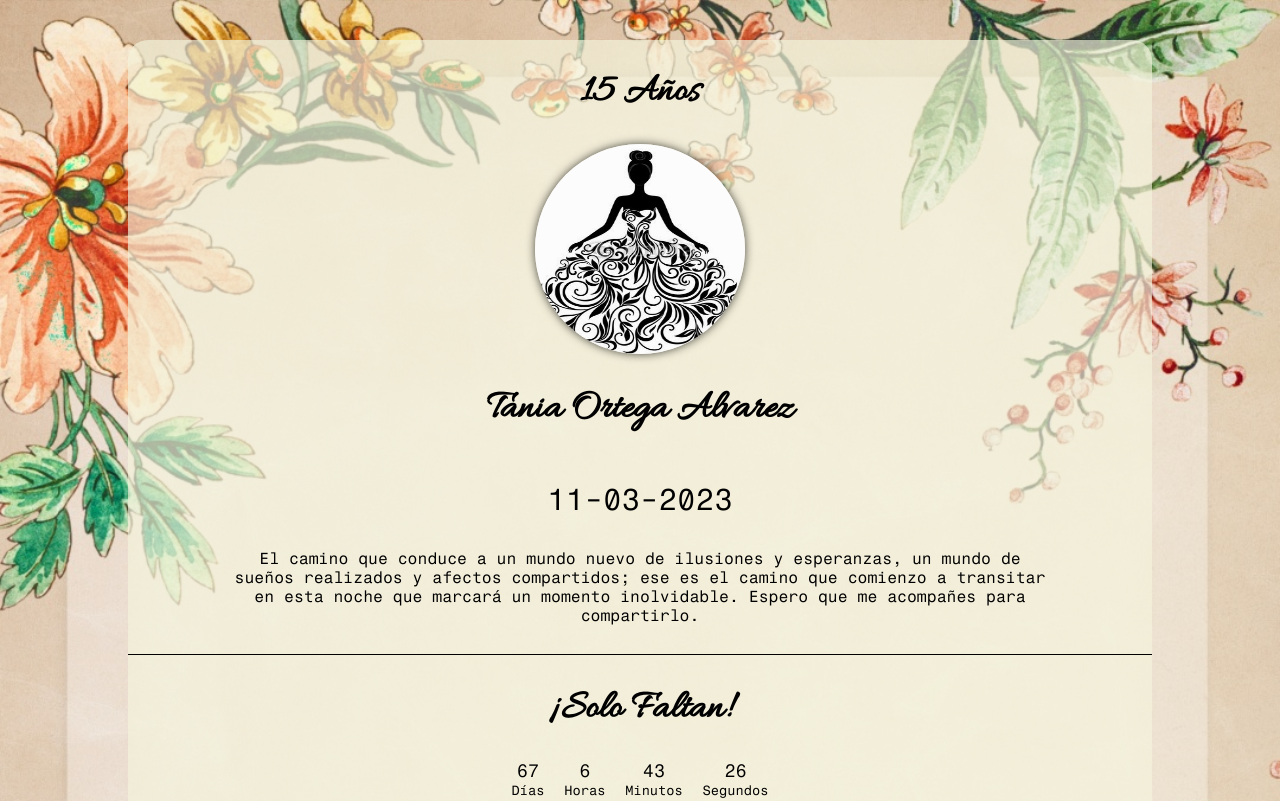
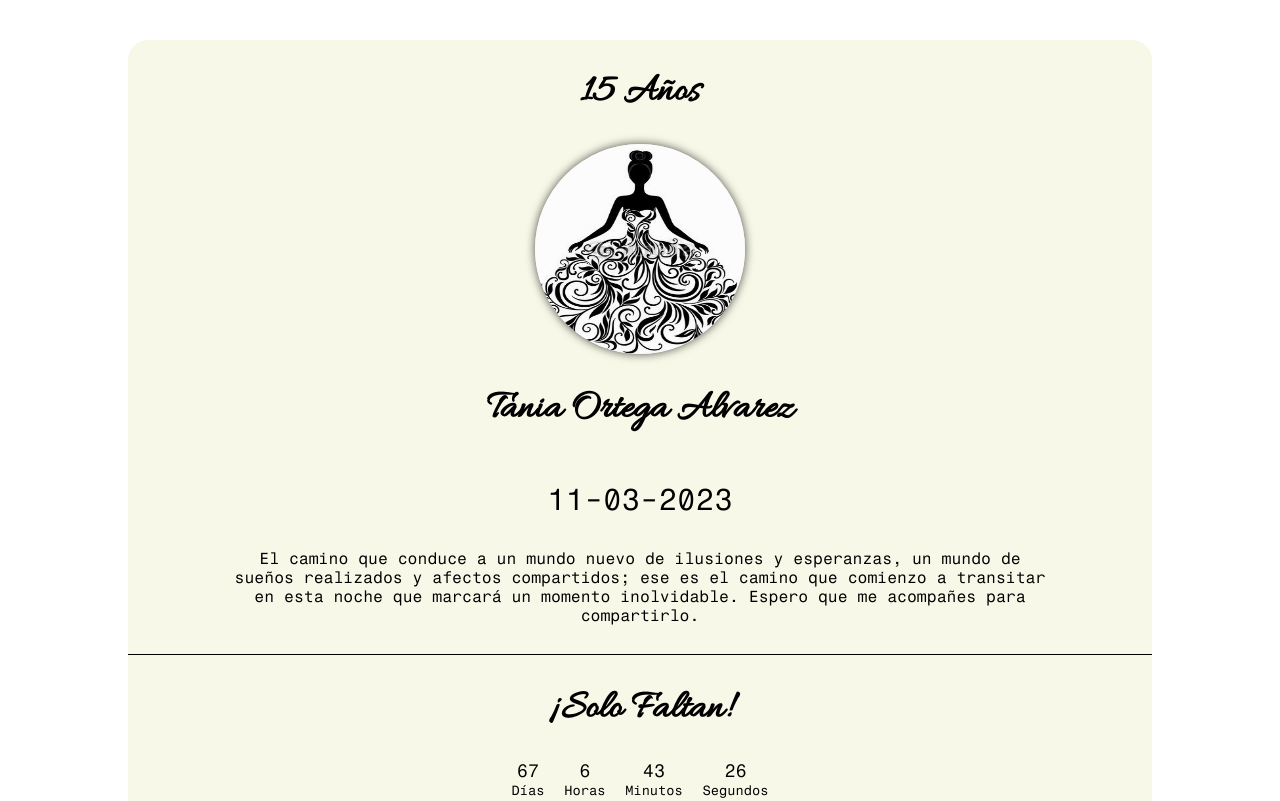
Before and after one commit to chrissvg2323/Invitacion-luis, a plain HTML site: page index.html in a window 1280 px wide. Shown: the top 801 px of the page. Drawn offline with Linux system fonts and the light colour scheme.

Commit message:
Update style.css

```diff
--- a/css/style.css
+++ b/css/style.css
@@ -44,7 +44,7 @@ body {
     height: 100%;
     background-size: 100% 100%;
     background-repeat:no-repeat;
-    background:url(../img/fondo.jpg);
+    background:url(../img/fondo.ng);
     background-size: cover;
     background-attachment: fixed;
     overflow: scroll;
```
